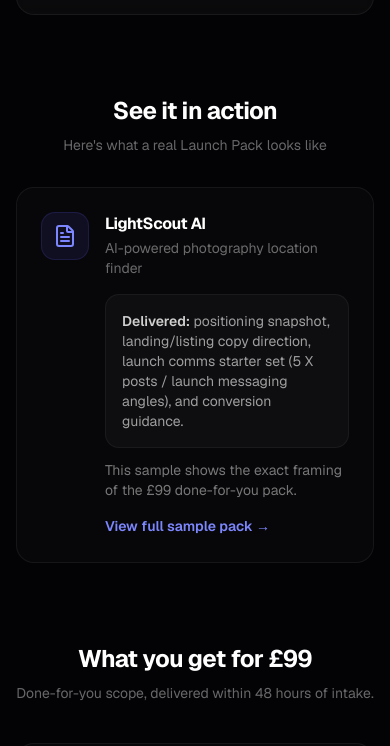
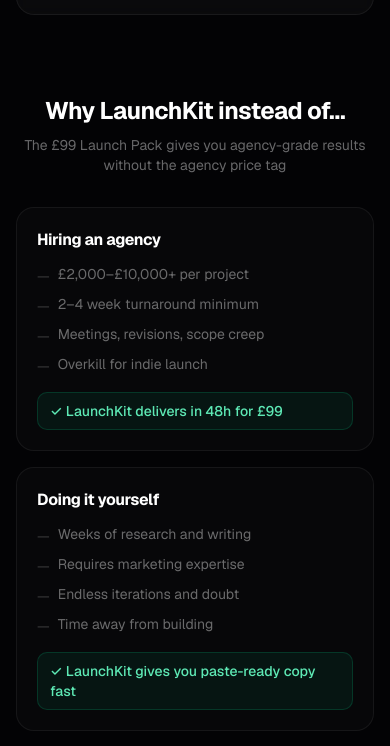
Before and after one commit to molty-assistant/marketing-tool, a Next.js app: page / in a window 390 px wide. Shown: the part 3419-4165 px from the top of the page. Built offline with nearby package versions, Linux system fonts and the light colour scheme.

Commit message:
feat: add 'Why LaunchKit vs alternatives' comparison section
- Added new section comparing LaunchKit to agencies, DIY, and raw AI
- Highlights £99 price vs £2k-10k agencies and 48h vs 2-4 weeks
- Addresses pain points of each alternative
- Reinforces value proposition for indie makers

```diff
--- a/src/app/(marketing)/page.tsx
+++ b/src/app/(marketing)/page.tsx
@@ -321,6 +321,71 @@ export default function LandingPage() {
         </div>
       </section>
 
+      {/* ─── WHY LAUNCHKIT VS ALTERNATIVES ─── */}
+      <section className="mt-20 sm:mt-28">
+        <div className="max-w-4xl mx-auto">
+          <div className="text-center mb-8">
+            <h2 className="text-2xl sm:text-3xl font-bold text-white">Why LaunchKit instead of…</h2>
+            <p className="mt-2 text-sm sm:text-base text-white/40">
+              The £99 Launch Pack gives you agency-grade results without the agency price tag
+            </p>
+          </div>
+
+          <div className="grid grid-cols-1 sm:grid-cols-3 gap-4">
+            {[
+              {
+                name: 'Hiring an agency',
+                cons: [
+                  '£2,000–£10,000+ per project',
+                  '2–4 week turnaround minimum',
+                  'Meetings, revisions, scope creep',
+                  'Overkill for indie launch',
+                ],
+                better: 'LaunchKit delivers in 48h for £99',
+              },
+              {
+                name: 'Doing it yourself',
+                cons: [
+                  'Weeks of research and writing',
+                  'Requires marketing expertise',
+                  'Endless iterations and doubt',
+                  'Time away from building',
+                ],
+                better: 'LaunchKit gives you paste-ready copy fast',
+              },
+              {
+                name: 'Raw AI tools',
+                cons: [
+                  'Generic outputs without strategy',
+                  'No positioning framework',
+                  'You still have to edit heavily',
+                  'No guidance on what matters',
+                ],
+                better: 'LaunchKit = AI + strategy + human curation',
+              },
+            ].map((alt) => (
+              <div
+                key={alt.name}
+                className="rounded-2xl border border-white/6 bg-white/[0.02] p-5 flex flex-col"
+              >
+                <h3 className="text-base font-bold text-white mb-3">{alt.name}</h3>
+                <ul className="space-y-2 text-sm text-white/40 mb-4 flex-1">
+                  {alt.cons.map((con, idx) => (
+                    <li key={idx} className="flex items-start gap-2">
+                      <span className="text-white/20 mt-0.5">—</span>
+                      {con}
+                    </li>
+                  ))}
+                </ul>
+                <div className="rounded-lg bg-emerald-500/8 border border-emerald-500/20 px-3 py-2 text-sm text-emerald-300 font-medium">
+                  ✓ {alt.better}
+                </div>
+              </div>
+            ))}
+          </div>
+        </div>
+      </section>
+
       {/* ─── SOCIAL PROOF ─── */}
       <section className="mt-20 sm:mt-28">
         <div className="max-w-4xl mx-auto">
```
